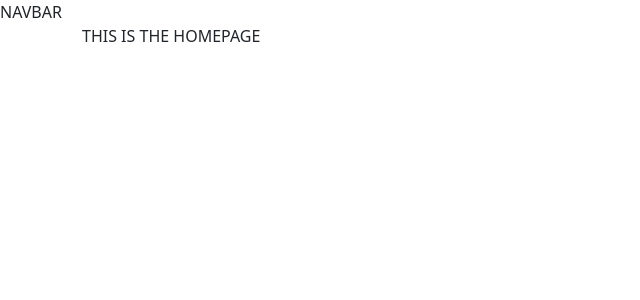
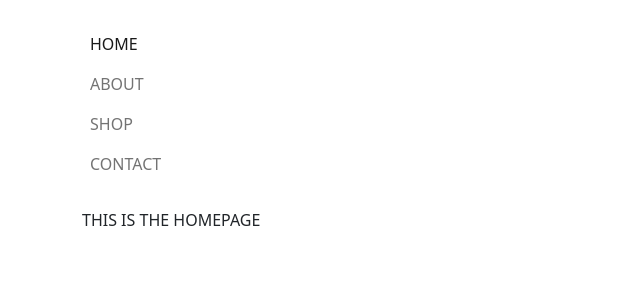
Before and after one commit to shay90210/teachers-club-app, a React (Create React App) app: page / in a window 1280 px wide. Shown: the top 300 px of the page, without its empty margins (0-640 px from the left). Built offline with nearby package versions, Linux system fonts and the light colour scheme.

Commit message:
created navigation bar

```diff
--- a/src/components/NavigationBar.tsx
+++ b/src/components/NavigationBar.tsx
@@ -1,5 +1,46 @@
+import {
+    Nav,
+    NavItem,
+    Collapse,
+    Navbar,
+    NavbarToggler,
+    Container
+}
+    from 'reactstrap';
+import { NavLink } from 'react-router-dom';
+import { useState } from 'react';
+
 export const NavigationBar = () => {
+    const [menuOpen, setMenuOpen] = useState(false);
+
     return (
-        <div>NAVBAR</div>
+        <Navbar
+            sticky='top'
+            expand='md'
+            className='main-nav'
+            light
+        >
+            <Container>
+                <NavbarToggler onClick={() => setMenuOpen(!menuOpen)} />
+                <Collapse isOpen={menuOpen} navbar>
+                    <Nav className='pt-3 pb-3' navbar>
+                        <div className='nav-links'>
+                            <NavItem>
+                                <NavLink className='nav-link' to='/'> HOME</NavLink>
+                            </NavItem>
+                            <NavItem>
+                                <NavLink className='nav-link' to='/about'> ABOUT</NavLink>
+                            </NavItem>
+                            <NavItem>
+                                <NavLink className='nav-link' to='/shop'> SHOP</NavLink>
+                            </NavItem>
+                            <NavItem>
+                                <NavLink className='nav-link' to='/contact'> CONTACT</NavLink>
+                            </NavItem>
+                        </div>
+                    </Nav>
+                </Collapse>
+            </Container>
+        </Navbar>
     )
-}
+};
```
